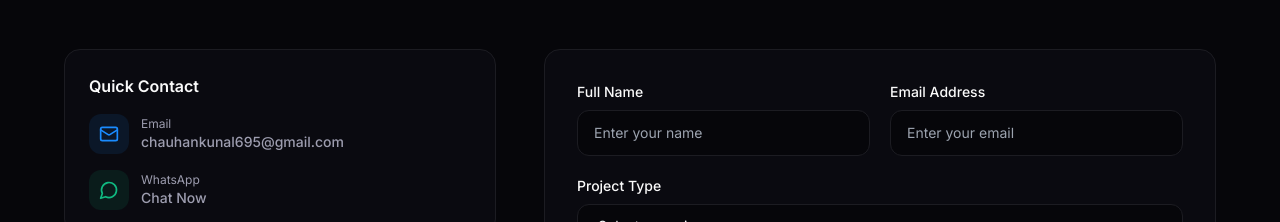
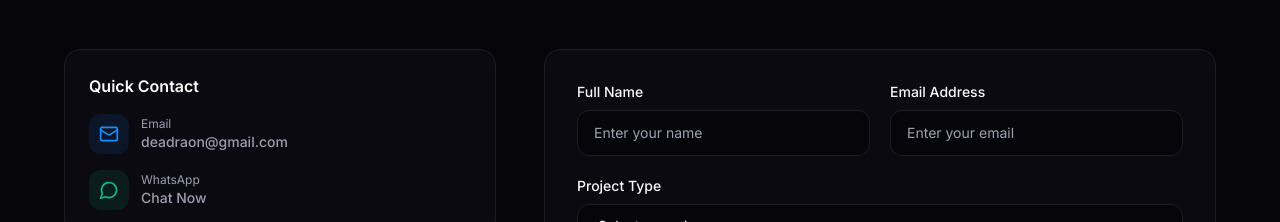
Before and after one commit to Deadraon/Deadraon.github.io, a Next.js app: page / in a window 1280 px wide. Shown: the part 4980-5202 px from the top of the page. Built offline with nearby package versions, Linux system fonts and the light colour scheme; no server answers.

Commit message:
feat: update admin email to deadraon@gmail.com

```diff
--- a/src/components/sections/contact.tsx
+++ b/src/components/sections/contact.tsx
@@ -55,13 +55,13 @@ export function ContactSection() {
             <div className="p-6 rounded-2xl border border-border bg-card">
               <h3 className="font-semibold mb-4">Quick Contact</h3>
               <div className="space-y-4">
-                <a href="mailto:chauhankunal695@gmail.com" className="flex items-center gap-3 text-muted-foreground hover:text-primary transition-colors group">
+                <a href="mailto:deadraon@gmail.com" className="flex items-center gap-3 text-muted-foreground hover:text-primary transition-colors group">
                   <div className="w-10 h-10 rounded-xl bg-primary/10 flex items-center justify-center group-hover:bg-primary/20 transition-colors">
                     <Mail className="w-5 h-5 text-primary" />
                   </div>
                   <div>
                     <p className="text-xs text-muted-foreground">Email</p>
-                    <p className="text-sm font-medium">chauhankunal695@gmail.com</p>
+                    <p className="text-sm font-medium">deadraon@gmail.com</p>
                   </div>
                 </a>
                 <a href="https://wa.me/916396714325" target="_blank" rel="noopener noreferrer" className="flex items-center gap-3 text-muted-foreground hover:text-emerald-500 transition-colors group">
--- a/src/lib/email.ts
+++ b/src/lib/email.ts
@@ -31,7 +31,7 @@ export async function sendContactEmail({
   timeline?: string;
   phone?: string;
 }) {
-  const adminEmail = process.env.ADMIN_EMAIL || "chauhankunal695@gmail.com";
+  const adminEmail = process.env.ADMIN_EMAIL || "deadraon@gmail.com";
 
   const mailOptions = {
     from: `"Deadraon Portfolio" <${process.env.SMTP_USER}>`,
@@ -82,7 +82,7 @@ export async function notifyAdminOfResumeRequest({
   company?: string;
   token: string;
 }) {
-  const adminEmail = process.env.ADMIN_EMAIL || "chauhankunal695@gmail.com";
+  const adminEmail = process.env.ADMIN_EMAIL || "deadraon@gmail.com";
   const baseUrl = process.env.NEXT_PUBLIC_APP_URL || "http://localhost:3000";
 
   const approveUrl = `${baseUrl}/api/resume/action?token=${token}&action=approve`;
```
